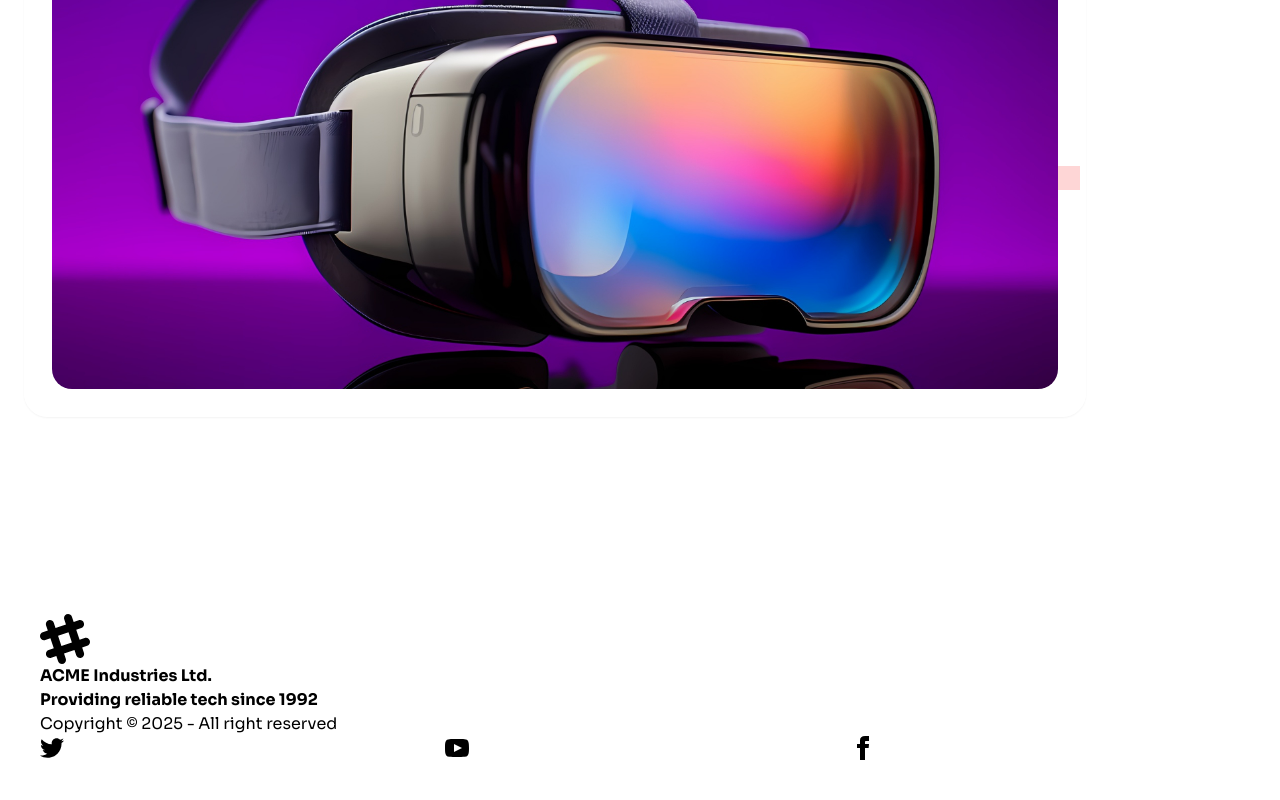
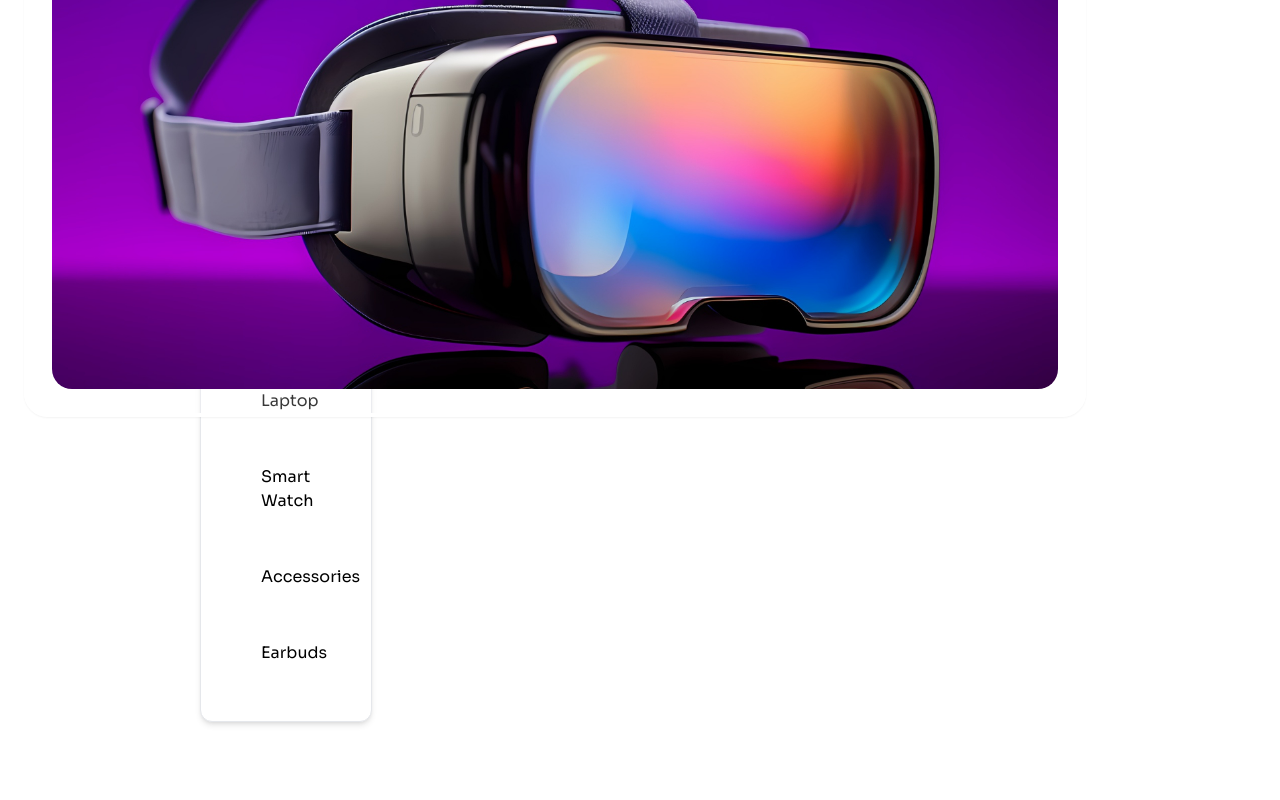
Before and after one commit to programming-hero-web-course-4/b10a8-gadget-heaven-chinmoy10, a React (Vite) app: page / in a window 1280 px wide. Shown: the part 1280-2080 px from the top of the page. Built offline with nearby package versions, Linux system fonts and the light colour scheme.

Commit message:
Project running

```diff
--- a/src/components/Banner.jsx
+++ b/src/components/Banner.jsx
@@ -18,7 +18,7 @@ const Banner = () => {
             <button className="btn bg-white rounded-full text-[#9538E2] text-xl font-bold outline-none p-7 shadow-none">Shop Now</button>
           </div>
         </div>
-        <div className="absolute md:w-[750px] lg:w-[1062px] h-[350px] lg:h-[563px] translate-y-[340px] lg:translate-y-[370px] z-10 bg-[#ffffff38] border-4 border-white rounded-3xl shadow-sm">
+        <div className="absolute md:w-[750px] lg:w-[1062px] h-[350px] lg:h-[563px] translate-y-[340px] lg:translate-y-[370px] z-10 bg-[#ffffff38] border-4 border-white rounded-3xl shadow-lg md:shadow-sm">
             <img className="h-full w-full rounded-[44px] p-6 object-cover" src={bannerImg} alt="" />
         </div>
       </div>
--- /dev/null
+++ b/src/components/Card.jsx
@@ -0,0 +1,28 @@
+import React from "react";
+
+const Card = ({ product }) => {
+//   console.log(product);
+  const { product_title, product_image, price } = product || {};
+  return (
+    <>
+      <div className="card bg-white shadow-md border">
+        <figure className="px-5">
+          <img src={product_image} alt={product_title} className="rounded-xl" />
+        </figure>
+        <div className="card-body">
+          <h2 className="card-title text-xl">{product_title}</h2>
+          <p className="text-lg text-[#09080F60] font-semibold">
+            Price: {price}k
+          </p>
+          <div className="card-actions">
+            <button className="btn rounded-full border-2 border-[#9538E2] text-lg font-semibold text-[#9538E2] bg-none hover:bg-[#9538E2] hover:text-white">
+              View Details
+            </button>
+          </div>
+        </div>
+      </div>
+    </>
+  );
+};
+
+export default Card;
--- /dev/null
+++ b/src/components/Categories.jsx
@@ -0,0 +1,23 @@
+import { NavLink } from "react-router-dom";
+
+const Categories = ({ categories }) => {
+  return (
+    <div className="flex flex-col bg-white shadow-md p-10 space-y-5 items-start rounded-xl border">
+      {categories.map((category) => (
+        <NavLink
+          to={`/category/${category.category}`}
+          key={category.category}
+          className={({ isActive }) =>
+            `w-full text-justify py-4 px-5 rounded-full ${
+              isActive ? "bg-[#9538E2] text-white" : "bg-base-300"
+            }`
+          }
+        >
+          {category.category}
+        </NavLink>
+      ))}
+    </div>
+  );
+};
+
+export default Categories;
--- a/src/components/Footer.jsx
+++ b/src/components/Footer.jsx
@@ -3,7 +3,7 @@ import React from "react";
 const Footer = () => {
   return (
     <>
-      <footer className="footer footer-center bg-primary text-primary-content p-10 mt-96">
+      <footer className="footer footer-center bg-primary text-primary-content p-10 mt-20">
         <aside>
           <svg
             width="50"
--- a/src/components/GadgetsCategories.jsx
+++ b/src/components/GadgetsCategories.jsx
@@ -1,21 +1,8 @@
 const GadgetsCategories = () => {
+
     return (
         <div>
-            <h1 className="font-bold text-4xl text-center">Explore Cutting-Edge Gadgets</h1>
-            <div className="grid grid-cols-1 lg:grid-cols-4">
-                <div className="col-span-1">
-                    <div className="grid grid-cols-1 bg-blue-200">
-                    Category
-                    </div>
-                </div>
-                <div className="col-span-3">
-                    <div className="grid grid-cols-1 md:grid-cols-2 lg:grid-cols-3 bg-red-200">
-                    <div>Product</div>
-                    <div>Product</div>
-                    <div>Product</div>
-                    </div>
-                </div>
-            </div>
+            <h1 className="font-bold text-4xl lg:text-center">Explore Cutting-Edge Gadgets</h1>
         </div>
     );
 };
--- /dev/null
+++ b/src/components/ProductCard.jsx
@@ -0,0 +1,31 @@
+import React, { useEffect, useState } from "react";
+import { useLoaderData, useParams } from "react-router-dom";
+import Card from "./Card";
+
+const ProductCard = () => {
+  const productsData = useLoaderData();
+//   console.log(productsData);
+  const { category } = useParams();
+  const [products, setProducts] = useState([]);
+
+  useEffect(() => {
+    if (category) {
+      const filteredByCategory = [...productsData].filter((product) => product.category === category
+      )
+      setProducts(filteredByCategory);
+
+    }
+  }, [productsData, category]);
+  console.log(products);
+  return (
+    <>
+    <div className="grid grid-cols-1 md:grid-cols-2 lg:grid-cols-3 gap-6">
+        {
+            products.length === 0? "Not Availavle":products.map((product,i) => <Card key={i} product={product}></Card>)
+        }
+    </div>
+    </>
+  );
+};
+
+export default ProductCard;
--- a/src/layout/MainLayout.jsx
+++ b/src/layout/MainLayout.jsx
@@ -8,7 +8,7 @@ const MainLayout = () => {
         <div>
             <div className='max-w-full mx-6 mt-5'>
             <Navbar></Navbar>
-            <div className="min-h-[calc(100vh-233px)] mx-auto ">
+            <div className="min-h-[calc(100vh-233px)] md:mx-auto ">
                 <Outlet></Outlet>
             </div>
             </div>
--- a/src/pages/Home.jsx
+++ b/src/pages/Home.jsx
@@ -1,16 +1,30 @@
-import React from 'react';
-import Banner from '../components/Banner';
-import GadgetsCategories from '../components/GadgetsCategories';
+import React from "react";
+import Banner from "../components/Banner";
+import GadgetsCategories from "../components/GadgetsCategories";
+import { Outlet, useLoaderData } from "react-router-dom";
+import Categories from "../components/Categories";
 
 const Home = () => {
-    return (
-        <div>
-            <Banner></Banner>
-            <div className='mt-[450px] mx-44'>
-            <GadgetsCategories></GadgetsCategories>
+  const categories = useLoaderData();
+  return (
+    <div>
+      <Banner></Banner>
+      <div className="mt-[400px] md:mt-[250px] lg:mt-[500px] md:mx-44">
+        <GadgetsCategories></GadgetsCategories>
+        <div className="grid grid-cols-1 lg:grid-cols-4 my-10 gap-6 lg:gap-16">
+          <div className="col-span-1">
+            <div className="grid grid-cols-1">
+              <Categories categories={categories}></Categories>
+
             </div>
+          </div>
+          <div className="col-span-1 lg:col-span-3">
+          <Outlet></Outlet>
+          </div>
         </div>
-    );
+      </div>
+    </div>
+  );
 };
 
 export default Home;
--- a/src/routes/Routes.jsx
+++ b/src/routes/Routes.jsx
@@ -3,6 +3,7 @@ import MainLayout from "../layout/MainLayout";
 import Home from "../pages/Home";
 import Statistics from "../pages/Statistics";
 import Dashboard from "../pages/Dashboard";
+import ProductCard from "../components/ProductCard";
 
 const routes = createBrowserRouter([
   {
@@ -12,8 +13,18 @@ const routes = createBrowserRouter([
       {
         path: "/",
         element: <Home></Home>,
-        children:[
-
+        loader: () => fetch("../categories.json"),
+        children: [
+            {
+                path: "/",
+                element: <ProductCard></ProductCard>,
+                loader: () => fetch("../productsData.json"),
+            },
+            {
+                path: "/category/:category",
+                element: <ProductCard></ProductCard>,
+                loader: () => fetch("../productsData.json"),
+            }
         ]
       },
       {
```
